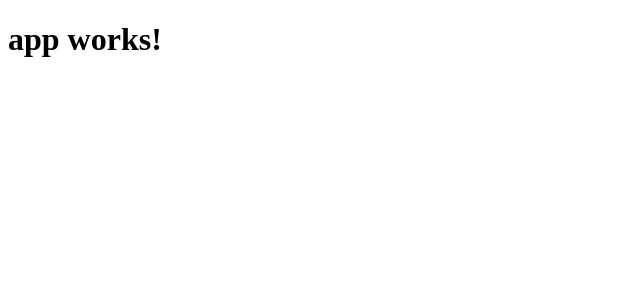
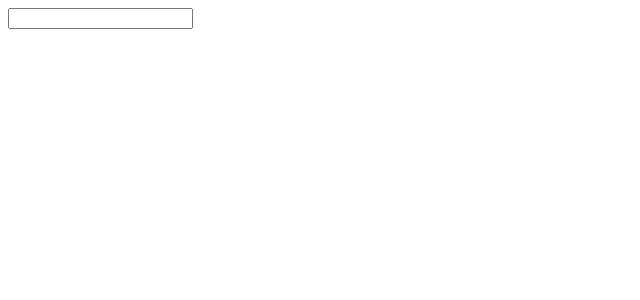
Before and after one commit to milleraundra/angular-practice-app, an Angular app: page / in a window 1280 px wide. Shown: the top 300 px of the page, without its empty margins (0-640 px from the left). Built offline with nearby package versions, Linux system fonts and the light colour scheme.

Commit message:
change default app to use two day data binding

```diff
--- a/src/app/app.component.html
+++ b/src/app/app.component.html
@@ -1,3 +1,2 @@
-<h1>
-  {{title}}
-</h1>
+<input type="text" [(ngModel)]="name">
+<p>{{newName}}</p>
--- a/src/app/app.component.ts
+++ b/src/app/app.component.ts
@@ -6,5 +6,5 @@ import { Component } from '@angular/core';
   styleUrls: ['./app.component.css']
 })
 export class AppComponent {
-  title = 'app works!';
+  name = '';
 }
```
